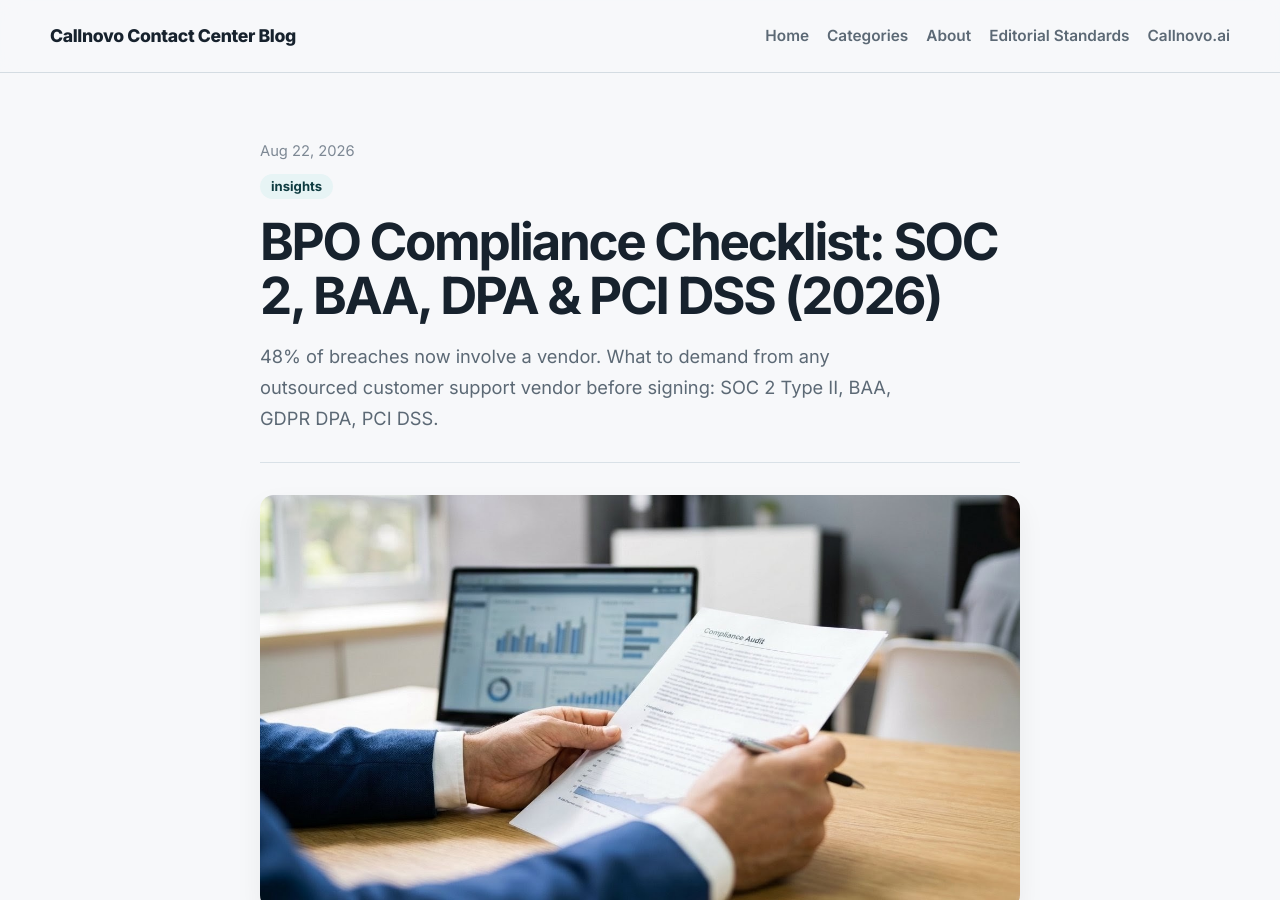
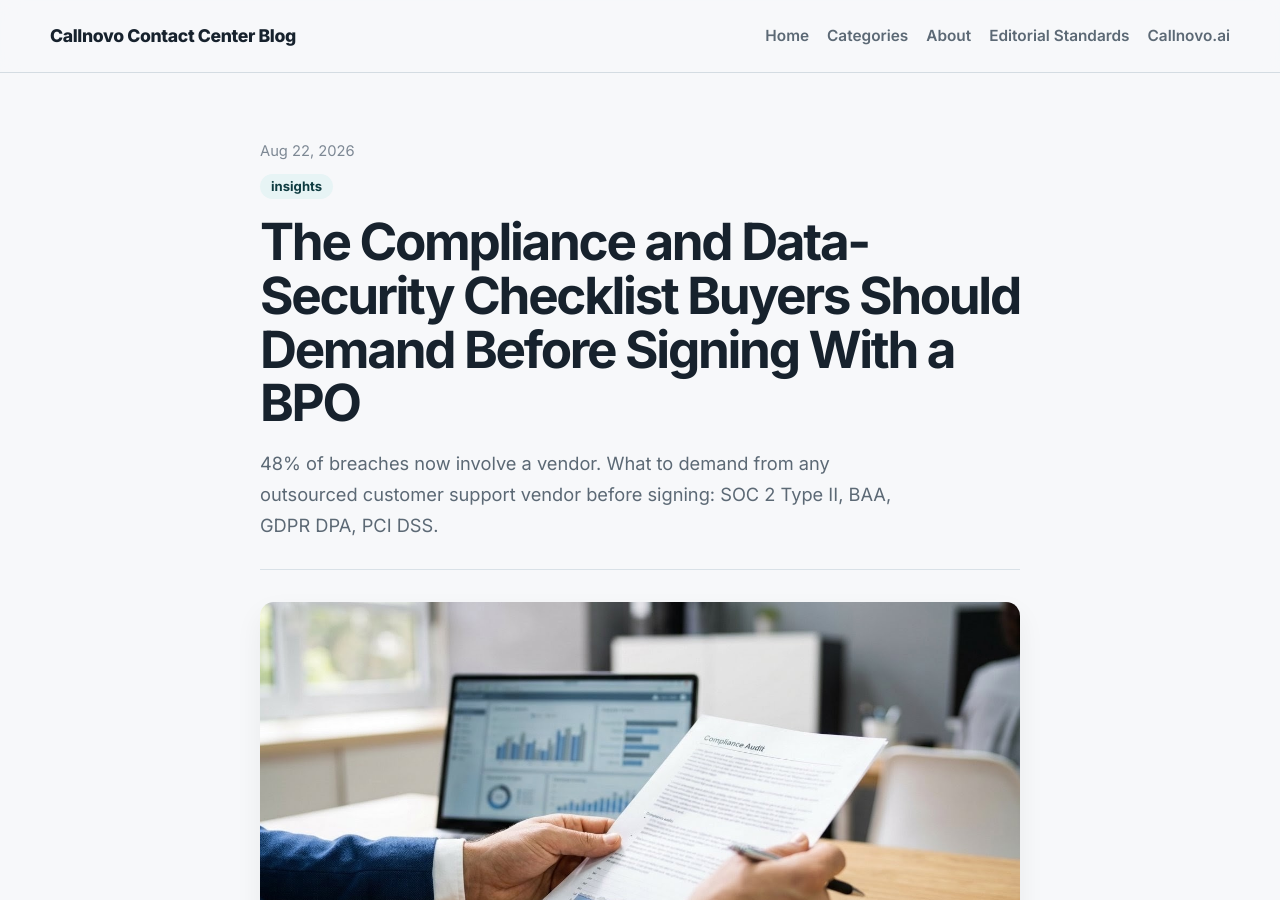
Before and after one commit to callnovo-cc/blog, a Jekyll site: the page built from _posts/2026-08-21-bpo-compliance-data-security-checklist.md, in a window 1280 px wide and 900 px high. Built offline with Jekyll 4.4.1, drawn with Linux system fonts in a browser that asks for light colours.

Commit message:
Update 2026-08-21-bpo-compliance-data-security-checklist.md

```diff
--- a/_posts/2026-08-21-bpo-compliance-data-security-checklist.md
+++ b/_posts/2026-08-21-bpo-compliance-data-security-checklist.md
@@ -1,5 +1,5 @@
 ---
-title: "BPO Compliance Checklist: SOC 2, BAA, DPA & PCI DSS (2026)"
+title: "The Compliance and Data-Security Checklist Buyers Should Demand Before Signing With a BPO"
 description: "48% of breaches now involve a vendor. What to demand from any outsourced customer support vendor before signing: SOC 2 Type II, BAA, GDPR DPA, PCI DSS."
 slug: "bpo-compliance-data-security-checklist"
 date: 2026-08-22
```
